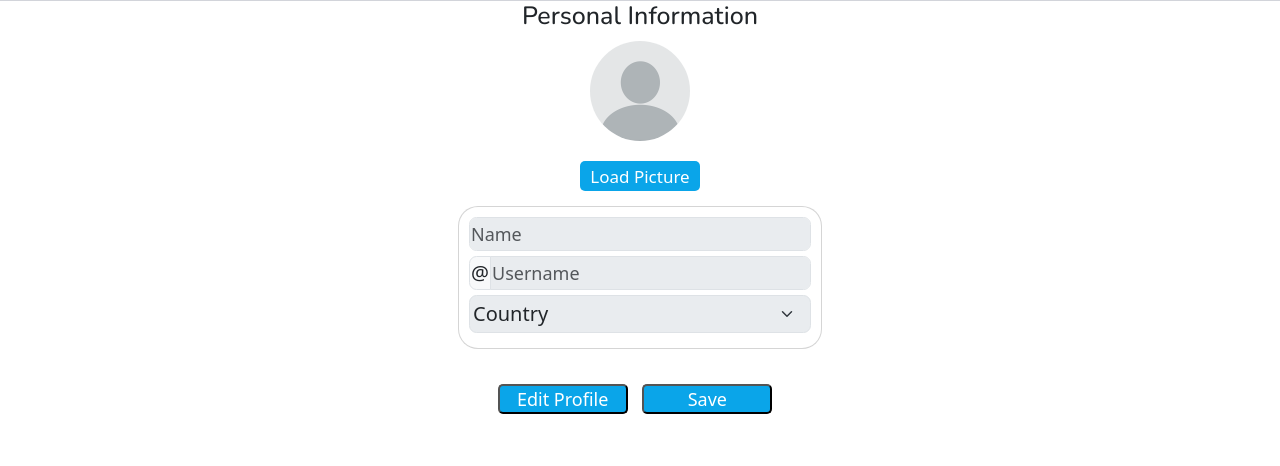
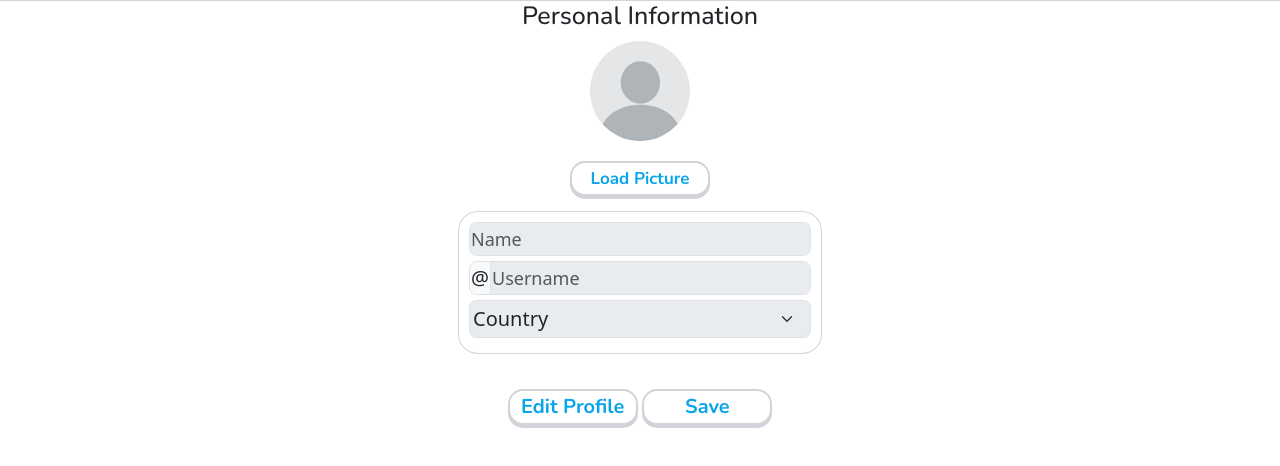
Before and after one commit to DomTorres/Newsolingo, a website: page edit_profile.html in a window 1280 px wide. Drawn offline with nearby package versions, Linux system fonts and the light colour scheme; some packages are replaced by stand-ins of ours; no server answers; a script that the page names is missing; a web font is replaced by a local one.

Commit message:
Fixed some bugs in preferences.js added style to some buttons

```diff
--- a/scripts/edit_profile.js
+++ b/scripts/edit_profile.js
@@ -48,7 +48,7 @@ function saveUserInfo() {
                         db.collection("users").doc(user.uid).update({
                             name: uName,
                             username: userName1,
-                            Country: uCountry,
+                            userCountry: uCountry,
                             profilePic: url // Save the URL into users collection
                         })
                             .then(function () {
--- a/styles/edit_profile.css
+++ b/styles/edit_profile.css
@@ -20,16 +20,21 @@
   }
 
   label {
-    display: block;
-    height: 30px; /* Change input container */
-    width: 120px;
-    background: #0aa5e9;
-    color: #fff;
-    padding: 3px;
-    margin: 10px auto;
-    border-radius: 5px;
-    cursor: pointer;
-    font-size: 17px;
+  color: #0aa5e9 !important;
+  font-size: 15pt;
+  font-family: "Nunito", sans-serif !important;
+  font-weight: bold;
+  border: 2px solid #D2D4DA;
+  background-color: white;
+  box-shadow: 0 3px #D2D4DA;
+  border-radius: 15px;
+  width: 130px;
+  padding: 3px;
+  display: block;
+  height: 35px;
+  width: 140px;
+  margin: 10px auto;
+  font-size: 17px;
   }
 
   .main-container {
@@ -56,18 +61,18 @@
   }
 
   /* Additional styles for buttons */
-  .btn-edit,
+ /* .btn-edit,
   .btn-save {
-    margin-right: 10px; /* Add space between buttons */
+    margin-right: 10px;
     background: #0aa5e9;
     color: #fff;
     padding: 0;
     border-radius: 5px;
     cursor: pointer;
     outline-color: #0aa5e9;
-    height: 30px; /* Change input container height to 40 pixels */
-    width: 130px; /* Adjust the width of the button */
-  }
+    height: 30px;
+    width: 130px;
+  }*/
 
   /* Show the "Load Picture" button */
   input[type="file"] {
@@ -104,3 +109,30 @@ padding: 3px; /* Adjust padding as needed */
   font-size: 20px;
   padding: 1px;
 }
+
+.btn-edit,
+.btn-save {
+  color: #0aa5e9 !important;
+  font-size: 15pt;
+  font-family: "Nunito", sans-serif !important;
+  font-weight: bold;
+  border: 2px solid #D2D4DA;
+  background-color: white;
+  box-shadow: 0 3px #D2D4DA;
+  border-radius: 15px;
+  width: 130px;
+}
+
+.btn-edit:hover,
+.btn-save:hover, label:hover {
+  background-color: #F3F4F8;
+  border: 2px solid #D2D4DA;
+}
+
+.btn-edit:active,
+.btn-save:active, label:active {
+  background-color: #F3F4F8 !important;
+  border: 2px solid #D2D4DA !important;
+  box-shadow: 0 0px #D2D4DA;
+  transform: translateY(1px);
+}
--- a/styles/first_time_client_info.css
+++ b/styles/first_time_client_info.css
@@ -20,16 +20,26 @@
 }
 
 label {
+  color: #0aa5e9 !important;
+  font-size: 15pt;
+  font-family: "Nunito", sans-serif !important;
+  font-weight: bold;
+  border: 2px solid #D2D4DA;
+  background-color: white;
+  box-shadow: 0 3px #D2D4DA;
+  border-radius: 15px;
+  width: 130px;
+  padding: 3px;
   display: block;
-  height: 30px; /* Change input container */
-  width: 120px;
-  background: #0aa5e9;
+  height: 35px;
+  width: 140px;
+  margin: 10px auto;
+  font-size: 17px;
+/*background: #0aa5e9;
   color: #fff;
-  padding: 3px;
-  margin: 10px auto;
   border-radius: 5px;
   cursor: pointer;
-  font-size: 17px;
+  */
 }
 
 .main-container {
@@ -56,18 +66,18 @@ label {
 }
 
 /* Additional styles for buttons */
-.btn-edit,
+/*.btn-edit,
 .btn-save {
-  margin-right: 10px; /* Add space between buttons */
+  margin-right: 10px;
   background: #0aa5e9;
   color: #fff;
   padding: 0;
   border-radius: 5px;
   cursor: pointer;
   outline-color: #0aa5e9;
-  height: 30px; /* Change input container height to 40 pixels */
-  width: 130px; /* Adjust the width of the button */
-}
+  height: 30px;
+  width: 130px;
+}*/
 
 /* Show the "Load Picture" button */
 input[type="file"] {
@@ -104,3 +114,31 @@ padding: 3px; /* Adjust padding as needed */
   font-size: 20px;
   padding: 1px;
 }
+
+/*new btn style*/
+.btn-edit,
+.btn-save {
+  color: #0aa5e9 !important;
+  font-size: 15pt;
+  font-family: "Nunito", sans-serif !important;
+  font-weight: bold;
+  border: 2px solid #D2D4DA;
+  background-color: white;
+  box-shadow: 0 3px #D2D4DA;
+  border-radius: 15px;
+  width: 130px;
+}
+
+.btn-edit:hover,
+.btn-save:hover, label:hover {
+  background-color: #F3F4F8;
+  border: 2px solid #D2D4DA;
+}
+
+.btn-edit:active,
+.btn-save:active, label:active {
+  background-color: #F3F4F8 !important;
+  border: 2px solid #D2D4DA !important;
+  box-shadow: 0 0px #D2D4DA;
+  transform: translateY(1px);
+}
```
Also changed, not shown: preferences.html (+14 -6 lines), scripts/preferences.js (+30 -28 lines), text/nav_after_login.html (+5 -5 lines).
